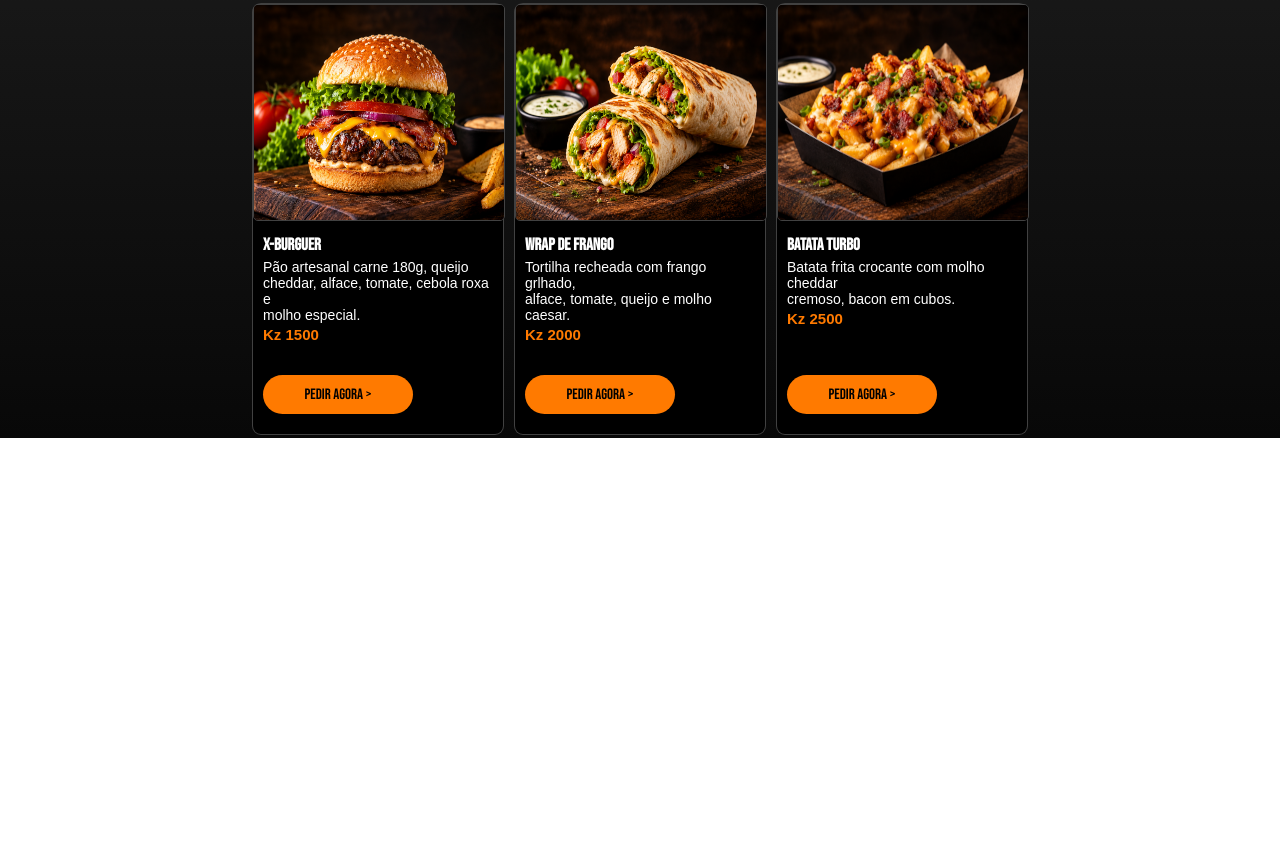
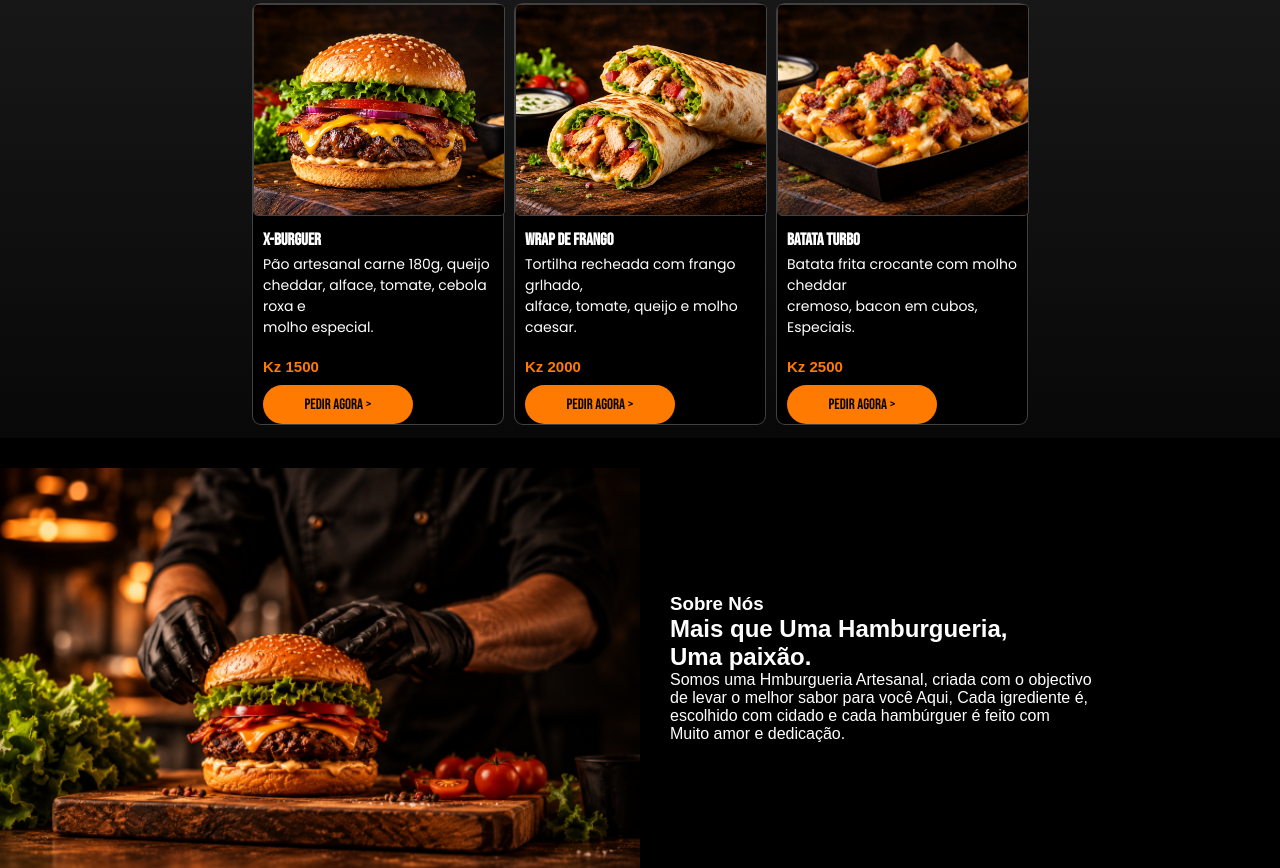
Before and after one commit to franciscofonseca19/Lading-Page, a plain HTML site: page index.html in a window 1280 px wide. Shown: the part 902-1770 px from the top of the page. Before the commit the page ends 1340 px from the top, so only its background shows below. Drawn offline with nearby package versions, Linux system fonts and the light colour scheme; a web font is replaced by a local one.

Commit message:
Sobre nos

```diff
--- a/estilos/style.css
+++ b/estilos/style.css
@@ -7,7 +7,7 @@
 
 body{
     color: white;
-
+   background-color: black;
     font-family: Arial, Helvetica, sans-serif;
     height: 100vh;
     width: 100vw;
@@ -153,7 +153,7 @@ ul > li> a:hover{
 
 .btn{
     font-family: "Bebas Neue", sans-serif;
-    background-color:#f5913a;
+    background-color:#ff7a00;
     color:black;
     padding: 10px;
     border: none;
@@ -198,6 +198,7 @@ ul > li> a:hover{
 .material-symbols-outlined{
     color: #ff7a00;
     cursor: pointer;
+   font-size: 10px;
 }
 
 
@@ -240,7 +241,7 @@ ul > li> a:hover{
     border: 1px solid rgba(77, 77, 77, 0.852);
     border-radius: 9px 9px;
     background-color: black;
-    height: 430px;
+    height: 420px;
     width: 250px;
 
 
@@ -249,6 +250,7 @@ ul > li> a:hover{
 .card > img{
     height: 50%;
     width: 100%;
+    object-fit: cover;
     border-radius: 5px;
     border: 1px solid rgba(77, 77, 77, 0.852);
 }
@@ -259,7 +261,7 @@ ul > li> a:hover{
 .btn-burguer{
     font-family: 'Bebas Neue', sans-serif;
    background-color: #ff7a00;
-   margin-top: 32px;
+
    padding: 10px;
    border: none;
    border-radius: 29px;
@@ -278,14 +280,15 @@ ul > li> a:hover{
 .preco{
     color: #ff7a00;
     font-size: 15px;
-    font-weight: bold;
-    margin-top: 3px;
+   font-weight: bold;
+   margin-top: 20px;
+   margin-bottom: 10px;
 }
 
 .btn-frango{
     font-family: 'Bebas Neue', sans-serif;
     background-color: #ff7a00;
-   margin-top: 32px;
+
    padding: 10px;
    border: none;
    border-radius: 29px;
@@ -297,7 +300,7 @@ ul > li> a:hover{
 .btn-turbo{
     font-family: 'Bebas Neue', sans-serif;
     background-color: #ff7a00;
-   margin-top: 48px;
+
    padding: 10px;
    border: none;
    border-radius: 29px;
@@ -306,9 +309,25 @@ ul > li> a:hover{
    cursor: pointer;
 }
 
-div> p{
+.descricao{
+    font-size: 14px;
+    font-family:'Poppins', sans-serif;
+}
 
-    font-size: 14px;
-    margin-top: 4px;
+.conteiner{
+    display: flex;
+    flex-direction: row;
+    align-items: center;
+    gap: 30px;
+    background-color: black;
+    margin-top: 30px;
+
+
 
 }
+
+.conteiner > img{
+    width: 50%;
+    height: 400px;
+    object-fit: cover;
+}
--- a/index.html
+++ b/index.html
@@ -3,7 +3,7 @@
 <head>
     <meta charset="UTF-8">
     <meta name="viewport" content="width=device-width, initial-scale=1.0">
-    <title>Hamburgaria</title>
+    <title>Hamburgueria</title>
     <link rel="stylesheet" href="estilos/media-query.css">
     <link rel="stylesheet" href="estilos/style.css">
     <link rel="preconnect" href="https://fonts.googleapis.com">
@@ -109,7 +109,7 @@
             <div class="card"><img src="imagens/card-01.png" alt="hamburguer" id="">
             <div class="conteudo-card">
                 <h5 class="nome">X-Burguer</h5>
-                <p>Pão artesanal carne 180g, queijo <br>
+                <p class="descricao">Pão artesanal carne 180g, queijo <br>
                     cheddar, alface, tomate, cebola roxa e <br>
                     molho especial.
                 </p>
@@ -126,7 +126,7 @@
                 <div class="conteudo-card">
                     <h5 class="nome" >Wrap de frango</h5>
 
-                    <p>Tortilha recheada com frango grlhado, <br>
+                    <p class="descricao">Tortilha recheada com frango grlhado, <br>
                         alface, tomate, queijo e molho caesar.
                     </p>
                     <p class="preco">Kz 2000</p>
@@ -137,8 +137,9 @@
             <div class="card"><img src="imagens/card-03.png" alt="wrap de frango" id="">
                <div class="conteudo-card">
                    <h5 class="nome">Batata Turbo</h5>
-                    <p>Batata frita crocante com molho cheddar <br>
-                        cremoso, bacon em cubos.
+                    <p class="descricao">Batata frita crocante com molho cheddar <br>
+                        cremoso, bacon em cubos, <br>
+                        Especiais.
                     </p>
                     <p class="preco">Kz 2500</p>
                     <button class="btn-turbo">Pedir Agora &gt;</button>
@@ -147,6 +148,22 @@
         </div>
         </section>
 
+        <section class="conteiner">
+                <img src="imagens/Chef.png" alt="Chef">
+                <div>
+                <h3>Sobre Nós</h3>
+                <h2>Mais que Uma Hamburgueria, <br>
+                Uma paixão.
+                </h2>
+                <p>Somos uma Hmburgueria Artesanal, criada com o objectivo <br>
+                   de levar o melhor sabor para você Aqui, Cada igrediente é, <br>
+                    escolhido com cidado e cada hambúrguer é feito com <br>
+                    Muito amor e dedicação.
+                </p>
+            </div>
+
+        </section>
+
     </main>
 </body>
 </html>
```
Also changed, not shown: imagens/Chef.png (added).
